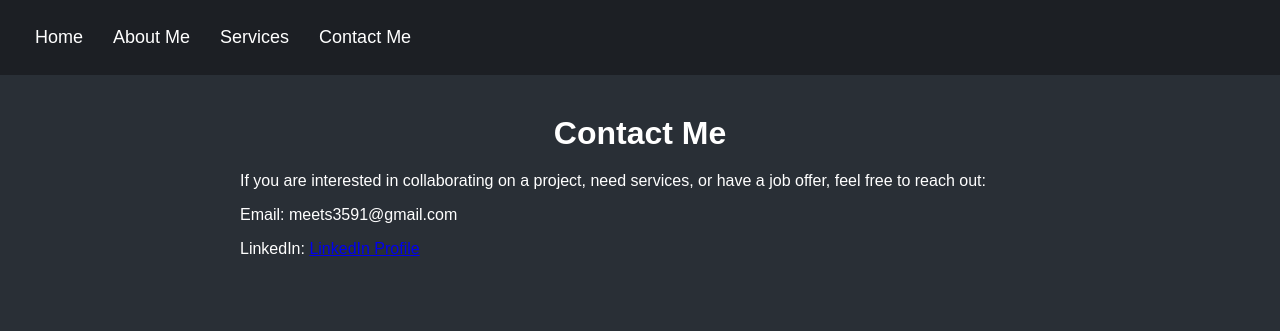
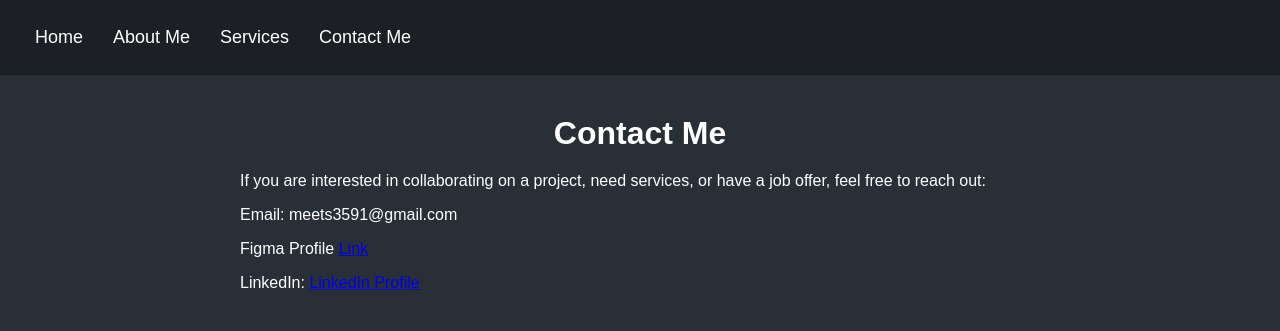
Before and after one commit to Meetsoni3591/Meetsoni3591.github.io, a plain HTML site: page contact.html in a window 1280 px wide. Shown: the top 331 px of the page. Drawn offline with Linux system fonts and the light colour scheme.

Commit message:
update contact
added figma link

```diff
--- a/contact.html
+++ b/contact.html
@@ -21,6 +21,7 @@
         <h1>Contact Me</h1>
         <p>If you are interested in collaborating on a project, need services, or have a job offer, feel free to reach out:</p>
         <p>Email: meets3591@gmail.com</p>
+        <p>Figma Profile <a href="https://www.figma.com/design/ARGkbQb2iBoF7CcCpy2oAo/Demo-UI?node-id=0-1&t=yVpqfvm4ar55wojI-1"> Link</a></p>
         <p>LinkedIn: <a href="https://www.linkedin.com/in/meet-soni134/"> LinkedIn Profile</a></p>
     </div>
 </body>
```
